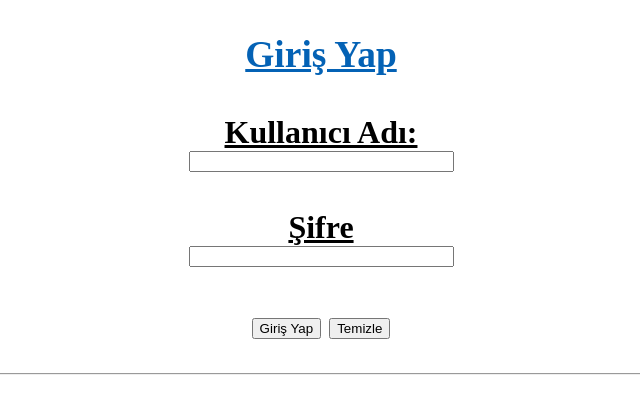
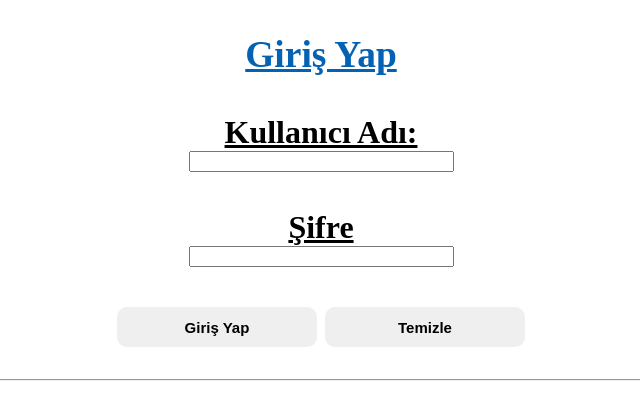
Before and after one commit to gokturkturan/CryptoWorld-WebSite, a PHP site: the page made by GirişYap.php in a window 1280 px wide. Shown: the part 310-730 px from the top of the page, without its empty margins (319-959 px from the left). Run offline with PHP 8.4, Linux system fonts and the light colour scheme.

Commit message:
Update GirişYap.php
I added CSS code to the "Giriş Yap" and "Temizle" buttons.

```diff
--- a/GirişYap.php
+++ b/GirişYap.php
@@ -1,6 +1,21 @@
 <?php
 	session_start();
 ?>
+<style> .btn {
+    color:black;
+    width:200px;
+    height:40px;
+    font-weight:bold;
+    font-size:15px;
+    border:none;
+    border-radius:10px;
+}
+.btn:hover{
+    background:#0462B5;
+    cursor:pointer;
+    color:red;
+}
+</style>
 <html>
 	<head>
 		<?php // Göktürk Turan 290201096 ?>
@@ -28,8 +43,8 @@
  			<b><u>Şifre</u></b><br>
  			<input required="required" type="password" size=30 name="sifre">
  			<br><br>
- 			<input type=submit value="Giriş Yap">
- 			<input type=reset value="Temizle">
+ 			<input type=submit class=btn value="Giriş Yap">
+ 			<input type=reset class=btn value="Temizle">
 		</p>
  		</form>
 
```
